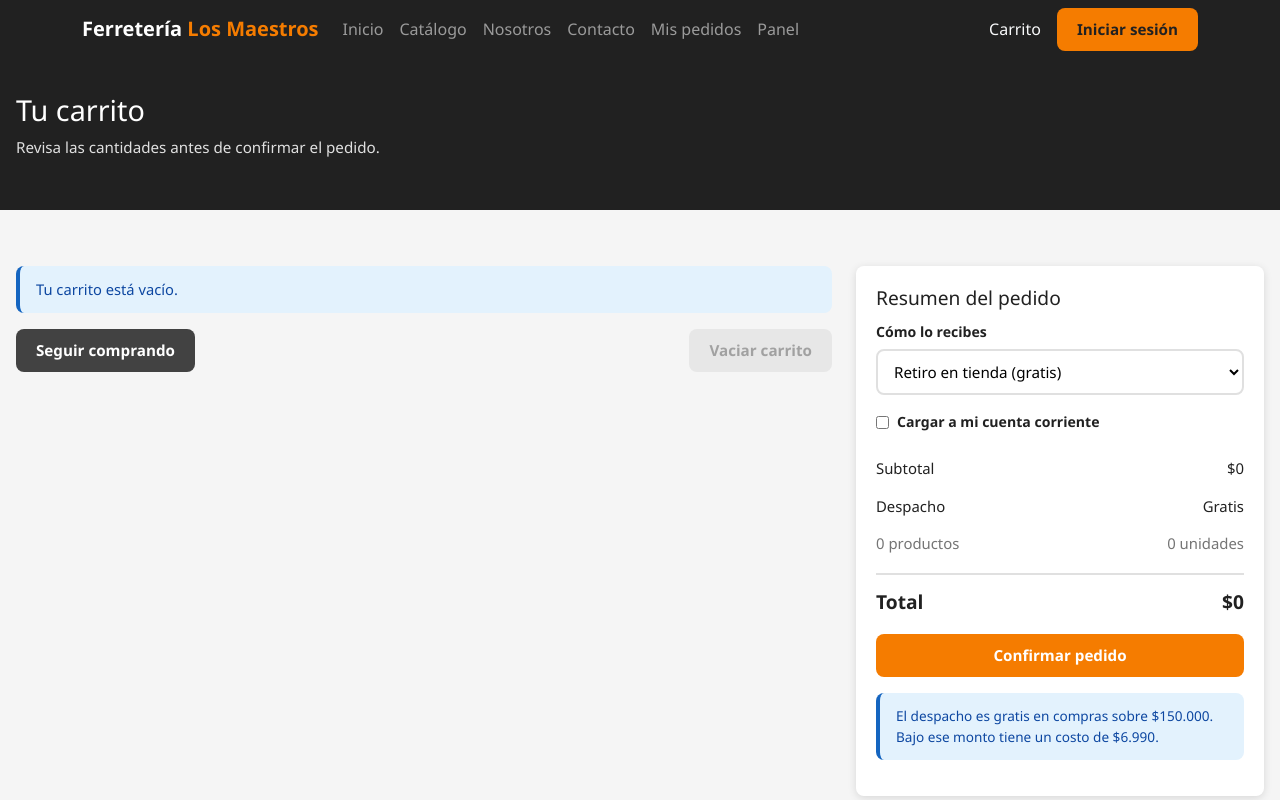
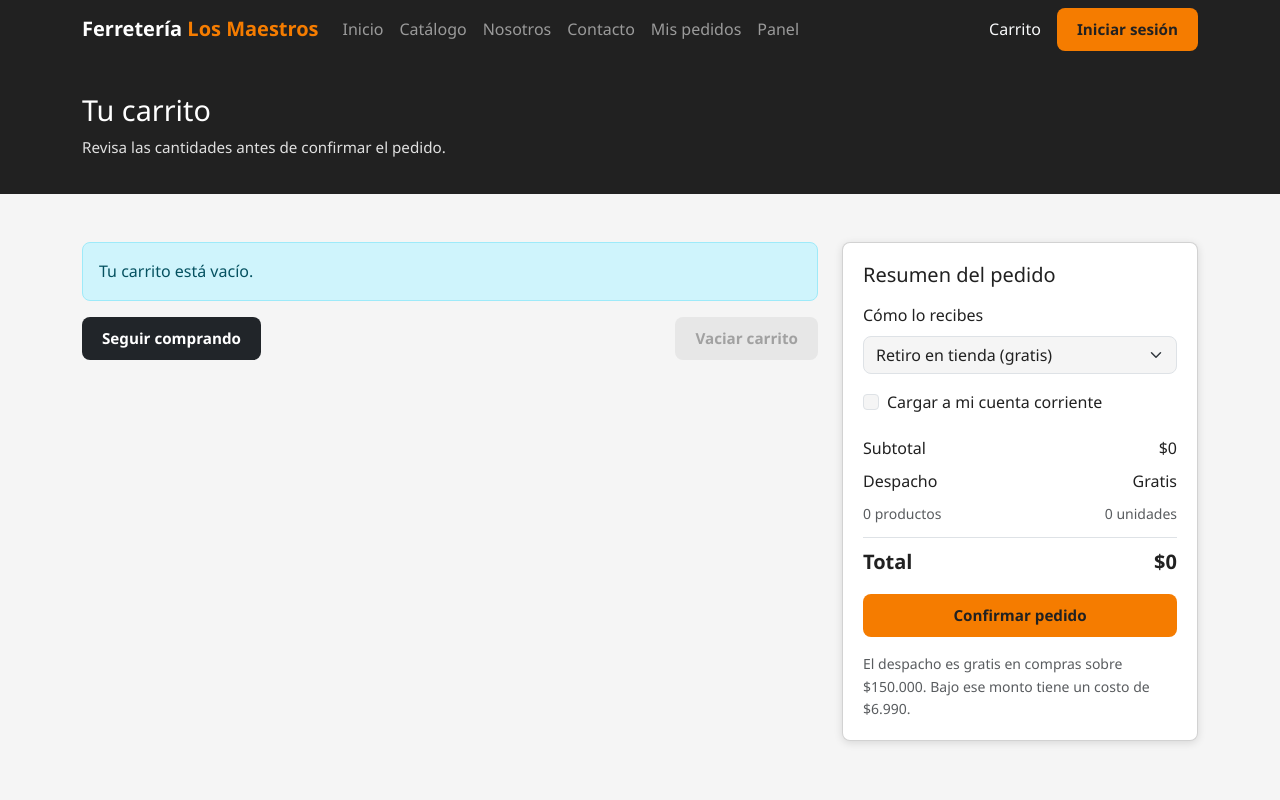
Before and after one commit to tomihm/Ferreteria.git.io, a React (Vite) app: page /carrito in a window 1280 px wide. Shown: the top 800 px of the page. Built offline with nearby package versions, Linux system fonts and the light colour scheme.

Commit message:
Cambiado el carrito a Bootstrap

```diff
--- a/src/index.css
+++ b/src/index.css
@@ -583,3 +583,5 @@ a { color: inherit; text-decoration: none; }
   .formulario { padding: 20px; }
   .header__acciones span.saludo { display: none; }
 }
+/* input chico de cantidad en las tablas */
+.cantidad { width: 80px; }
--- a/src/pages/Carrito.jsx
+++ b/src/pages/Carrito.jsx
@@ -68,22 +68,24 @@ function Carrito() {
     return (
         <>
             <section className="pagina-titulo">
-                <div className="contenedor">
+                <div className="container">
                     <h1>Tu carrito</h1>
-                    <p>Revisa las cantidades antes de confirmar el pedido.</p>
+                    <p className="mb-0">Revisa las cantidades antes de confirmar el pedido.</p>
                 </div>
             </section>
 
-            <section className="seccion">
-                <div className="contenedor">
-                    <div className="carrito-layout">
-                        <div>
+            <section className="py-5">
+                <div className="container">
+                    <div className="row g-4 align-items-start">
+                        <div className="col-lg-8">
                             {items.length === 0 ? (
-                                <div className="alerta alerta--info">Tu carrito está vacío.</div>
+                                <div className="alert alert-info">
+                                    Tu carrito está vacío.
+                                </div>
                             ) : (
-                                <div className="tabla-scroll">
-                                    <table className="tabla">
-                                        <thead>
+                                <div className="table-responsive bg-white rounded">
+                                    <table className="table align-middle mb-0">
+                                        <thead className="table-dark">
                                             <tr>
                                                 <th>Producto</th>
                                                 <th>Precio</th>
@@ -96,13 +98,14 @@ function Carrito() {
                                             {items.map((item) => (
                                                 <tr key={item.codigo}>
                                                     <td>
-                                                        <strong>{item.icono} {item.nombre}</strong><br />
-                                                        <small style={{ color: 'var(--gris-500)' }}>{item.codigo} · {item.marca}</small>
+                                                        <strong>{item.nombre}</strong><br />
+                                                        <small className="text-body-secondary">{item.codigo} · {item.marca}</small>
                                                     </td>
                                                     <td>{formatoPeso(item.precio)}</td>
                                                     <td>
                                                         <input
                                                             type="number"
+                                                            className="form-control form-control-sm cantidad"
                                                             value={item.cantidad}
                                                             min="1"
                                                             max={item.stock}
@@ -115,7 +118,7 @@ function Carrito() {
                                                     <td>
                                                         <button
                                                             type="button"
-                                                            className="btn btn--peligro btn--sm"
+                                                            className="btn btn-outline-danger btn-sm"
                                                             onClick={() => quitar(item.codigo)}
                                                             aria-label={`Quitar ${item.nombre}`}
                                                         >
@@ -129,67 +132,69 @@ function Carrito() {
                                 </div>
                             )}
 
-                            <div className="flex-entre mt-3">
-                                <Link to="/catalogo" className="btn btn--secundario">Seguir comprando</Link>
-                                <button type="button" className="btn btn--peligro" onClick={handleVaciar} disabled={items.length === 0}>
+                            <div className="d-flex flex-wrap justify-content-between gap-2 mt-3">
+                                <Link to="/catalogo" className="btn btn-dark">Seguir comprando</Link>
+                                <button type="button" className="btn btn-outline-danger" onClick={handleVaciar} disabled={items.length === 0}>
                                     Vaciar carrito
                                 </button>
                             </div>
                         </div>
 
-                        <aside className="resumen">
-                            <h2 style={{ fontSize: '1.2rem', marginBottom: '12px' }}>Resumen del pedido</h2>
+                        <aside className="col-lg-4">
+                            <div className="card card-body resumen">
+                                <h2 className="h5 mb-3">Resumen del pedido</h2>
 
                                 <form onSubmit={handleSubmit} noValidate>
-                                <div className="campo">
-                                    <label htmlFor="tipoEntrega">Cómo lo recibes</label>
-                                    <select id="tipoEntrega" name="entrega" value={entrega} onChange={handleEntrega}>
+                                    <div className="mb-3">
+                                        <label htmlFor="tipoEntrega" className="form-label">Cómo lo recibes</label>
+                                        <select id="tipoEntrega" name="entrega" className="form-select" value={entrega} onChange={handleEntrega}>
                                             <option value="retiro">Retiro en tienda (gratis)</option>
                                             <option value="despacho">Despacho a domicilio</option>
                                         </select>
                                     </div>
 
                                     {entrega === 'despacho' && (
-                                    <div className="campo">
-                                        <label htmlFor="direccionEntrega">Dirección de entrega</label>
+                                        <div className="mb-3">
+                                            <label htmlFor="direccionEntrega" className="form-label">Dirección de entrega</label>
                                             <input
                                                 type="text"
                                                 id="direccionEntrega"
                                                 name="direccion"
                                                 value={direccion}
                                                 onChange={(e) => setDireccion(e.target.value)}
-                                            className={errorDireccion ? 'invalido' : ''}
+                                                className={errorDireccion ? 'form-control is-invalid' : 'form-control'}
                                                 placeholder="Calle, número, comuna"
                                                 autoComplete="street-address"
                                             />
-                                        <p className={errorDireccion ? 'campo__error visible' : 'campo__error'}>{errorDireccion}</p>
-                                        <p className="campo__ayuda">
-                                            Cubrimos 12 km alrededor de la tienda; revísalo en <Link to="/contacto" style={{ color: 'var(--naranja)' }}>el mapa</Link>.
-                                        </p>
+                                            <div className="invalid-feedback">{errorDireccion}</div>
+                                            <div className="form-text">
+                                                Cubrimos 12 km alrededor de la tienda; revísalo en <Link to="/contacto">el mapa</Link>.
+                                            </div>
                                         </div>
                                     )}
 
-                                <div className="campo campo--check">
-                                    <input type="checkbox" id="usarCC" name="cuentaCorriente" checked={usarCC} onChange={(e) => setUsarCC(e.target.checked)} />
-                                    <label htmlFor="usarCC">Cargar a mi cuenta corriente</label>
+                                    <div className="form-check mb-3">
+                                        <input type="checkbox" id="usarCC" name="cuentaCorriente" className="form-check-input" checked={usarCC} onChange={(e) => setUsarCC(e.target.checked)} />
+                                        <label htmlFor="usarCC" className="form-check-label">Cargar a mi cuenta corriente</label>
                                     </div>
 
-                                <div className="resumen__linea"><span>Subtotal</span><span>{formatoPeso(subtotal)}</span></div>
-                                <div className="resumen__linea"><span>Despacho</span><span>{despacho === 0 ? 'Gratis' : formatoPeso(despacho)}</span></div>
-                                <div className="resumen__linea" style={{ color: 'var(--gris-500)' }}>
+                                    <div className="d-flex justify-content-between py-1"><span>Subtotal</span><span>{formatoPeso(subtotal)}</span></div>
+                                    <div className="d-flex justify-content-between py-1"><span>Despacho</span><span>{despacho === 0 ? 'Gratis' : formatoPeso(despacho)}</span></div>
+                                    <div className="d-flex justify-content-between py-1 text-body-secondary small">
                                         <span>{items.length} productos</span><span>{totalUnidades} unidades</span>
                                     </div>
-                                <div className="resumen__total"><span>Total</span><span>{formatoPeso(total)}</span></div>
+                                    <div className="d-flex justify-content-between border-top mt-2 pt-2 fs-5 fw-bold"><span>Total</span><span>{formatoPeso(total)}</span></div>
 
-                                <button type="submit" className="btn btn--primario btn--bloque mt-3">Confirmar pedido</button>
+                                    <button type="submit" className="btn btn-primary w-100 mt-3">Confirmar pedido</button>
                                 </form>
 
                                 {aviso && (
-                                <div className={`alerta alerta--${aviso.tipo} mt-3`} role="alert">{aviso.texto}</div>
+                                    <div className={`alert ${aviso.tipo === 'exito' ? 'alert-success' : 'alert-danger'} mt-3 mb-0`} role="alert">{aviso.texto}</div>
                                 )}
 
-                            <div className="alerta alerta--info mt-3" style={{ fontSize: '.85rem' }}>
+                                <p className="small text-body-secondary mt-3 mb-0">
                                     El despacho es gratis en compras sobre $150.000. Bajo ese monto tiene un costo de $6.990.
+                                </p>
                             </div>
                         </aside>
                     </div>
```
Lines whose indentation alone changed are shown as unchanged.
